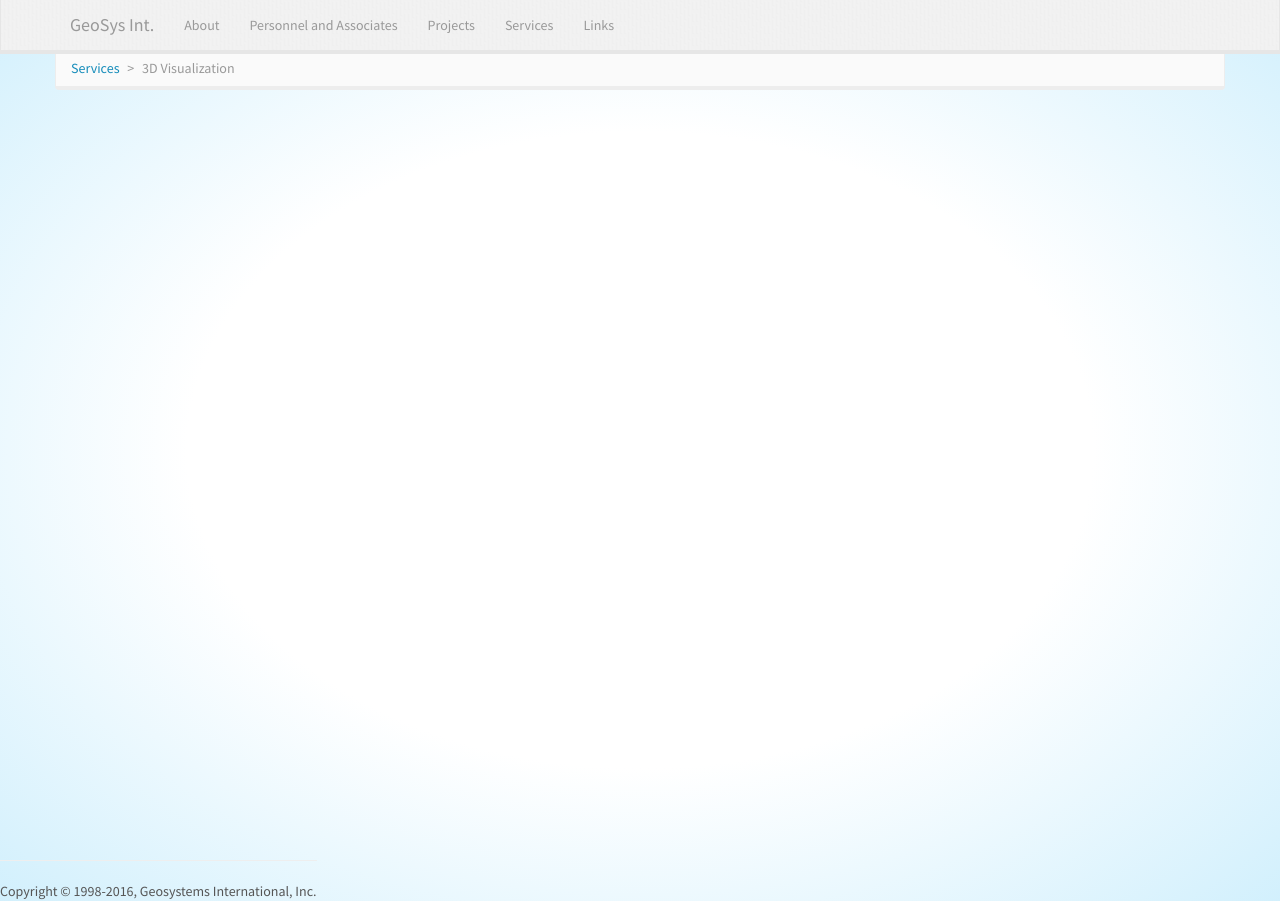
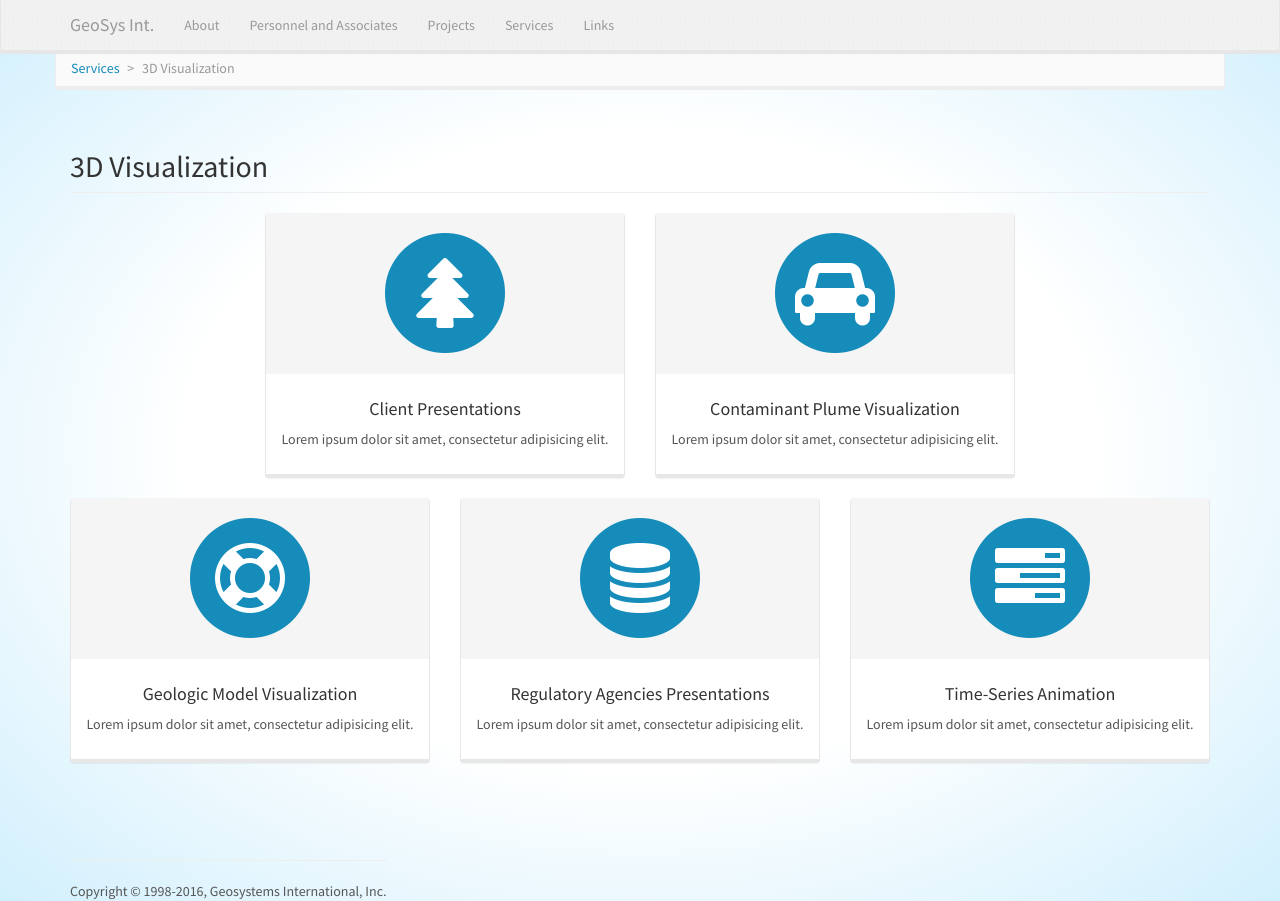
Before and after one commit to marioerossi/geosysint, a Jekyll site: the page built from services/3d-visualization/index.html, in a window 1280 px wide. Built offline with Jekyll 4.4.1, drawn with Linux system fonts in a browser that asks for light colours; nearby versions of some CDN libraries.

Commit message:
Revamped 3dvis to speed up process, removed services.ml, transferred information contained within services.yml to geologic modeling and 3d vis indices.

```diff
--- a/services/3d-visualization/index.html
+++ b/services/3d-visualization/index.html
@@ -10,24 +10,81 @@ title: 3D Visualization
     </ol>
 </div>
 <!-- /.row -->
-<div class="row"></div>
-            {% assign sorted_services = site.data.services | sort: "name" %}
-            {% for cat in sorted_services %}
-            {% if cat.type == "3dvis" %}
-            <div class="col-md-4">
-            <div class="media">
-                <div class="pull-left">
-                    <span class="fa-stack fa-2x">
+<div class="row">
+    <div class="col-lg-12">
+        <h2 class="page-header">3D Visualization</h2>
+    </div>
+    <div class="col-md-4 col-md-offset-2 col-sm-6">
+        <div class="panel panel-default text-center">
+            <div class="panel-heading">
+                <span class="fa-stack fa-5x">
                         <i class="fa fa-circle fa-stack-2x text-primary"></i>
                         <i class="fa fa-tree fa-stack-1x fa-inverse"></i>
                 </span>
             </div>
-                <div class="media-body">
-                    <h4 class="media-heading">{{cat.name}}</h4>
-                    <p>{{cat.media}}</p>
+            <div class="panel-body">
+                <h4>Client Presentations</h4>
+                <p>Lorem ipsum dolor sit amet, consectetur adipisicing elit.</p>
             </div>
         </div>
     </div>
-      {% endif %}
-      {% endfor %}
+    <div class="col-md-4 col-sm-6">
+        <div class="panel panel-default text-center">
+            <div class="panel-heading">
+                <span class="fa-stack fa-5x">
+                        <i class="fa fa-circle fa-stack-2x text-primary"></i>
+                        <i class="fa fa-car fa-stack-1x fa-inverse"></i>
+                </span>
             </div>
+            <div class="panel-body">
+                <h4>Contaminant Plume Visualization</h4>
+                <p>Lorem ipsum dolor sit amet, consectetur adipisicing elit.</p>
+            </div>
+        </div>
+    </div>
+</div>
+<!-- /.row -->
+<div class="row">
+    <div class="col-md-4 col-sm-6">
+        <div class="panel panel-default text-center">
+            <div class="panel-heading">
+                <span class="fa-stack fa-5x">
+                        <i class="fa fa-circle fa-stack-2x text-primary"></i>
+                        <i class="fa fa-support fa-stack-1x fa-inverse"></i>
+                </span>
+            </div>
+            <div class="panel-body">
+                <h4>Geologic Model Visualization</h4>
+                <p>Lorem ipsum dolor sit amet, consectetur adipisicing elit.</p>
+            </div>
+        </div>
+    </div>
+    <div class="col-md-4 col-sm-6">
+        <div class="panel panel-default text-center">
+            <div class="panel-heading">
+                <span class="fa-stack fa-5x">
+                        <i class="fa fa-circle fa-stack-2x text-primary"></i>
+                        <i class="fa fa-database fa-stack-1x fa-inverse"></i>
+                </span>
+            </div>
+            <div class="panel-body">
+                <h4>Regulatory Agencies Presentations</h4>
+                <p>Lorem ipsum dolor sit amet, consectetur adipisicing elit.</p>
+            </div>
+        </div>
+    </div>
+    <div class="col-md-4 col-sm-offset-3 col-sm-6 col-md-offset-0">
+        <div class="panel panel-default text-center">
+            <div class="panel-heading">
+                <span class="fa-stack fa-5x">
+                        <i class="fa fa-circle fa-stack-2x text-primary"></i>
+                        <i class="fa fa-tasks fa-stack-1x fa-inverse"></i>
+                </span>
+            </div>
+            <div class="panel-body">
+                <h4>Time-Series Animation</h4>
+                <p>Lorem ipsum dolor sit amet, consectetur adipisicing elit.</p>
+            </div>
+        </div>
+    </div>
+</div>
```
Also changed, not shown: _data/services.yml (deleted, +0 -24 lines), services/geologic-modeling/index.html (+87 -0 lines). Lines whose indentation alone changed are shown as unchanged.
